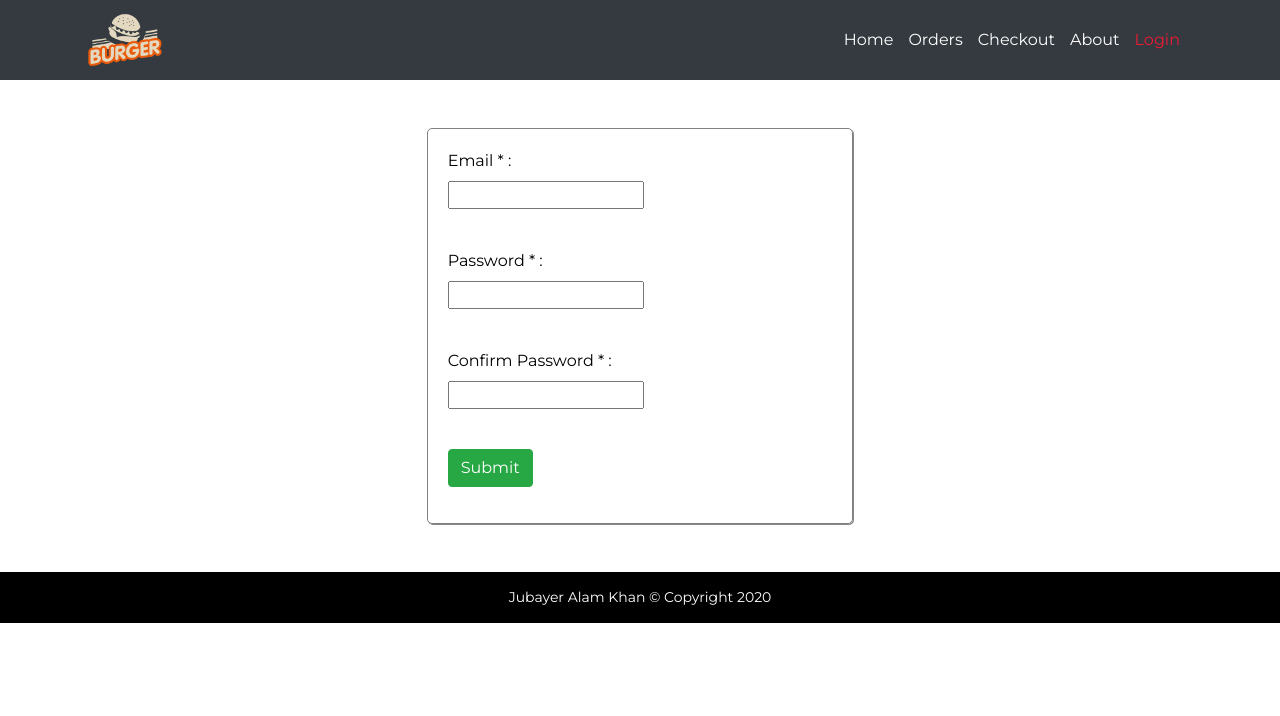
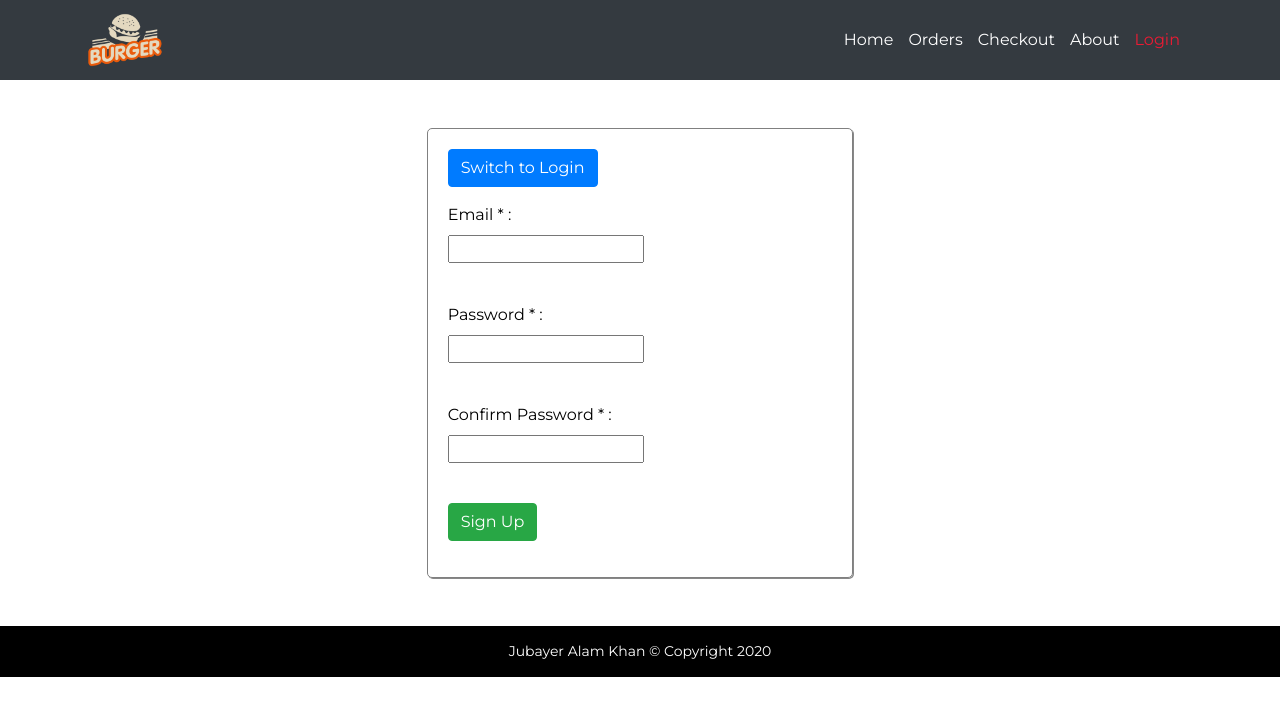
Before and after one commit to jakdev047/my-burger, a React (Create React App) app: page /login in a window 1280 px wide. Shown: the top 716 px of the page. Built offline with nearby package versions, Linux system fonts and the light colour scheme.

Commit message:
switch to sign up to login

```diff
--- a/src/components/Auth/Auth.js
+++ b/src/components/Auth/Auth.js
@@ -1,5 +1,5 @@
 import React, { Component } from 'react';
-import {  Form, Formik } from 'formik';
+import { Form, Formik } from 'formik';
 import FormikControls from '../FormikControl/FormikControls';
 import * as Yup from 'yup';
 
@@ -12,14 +12,20 @@ class Auth extends Component {
         },
         validationSchema: Yup.object({
             email: Yup.string().email('Invalid Email Formate').required('Email is required'),
-            password: Yup.string().min(6,'Password Minimum 6 characters').required('Password is required'),
-            confirmPassword: Yup.string().oneOf([Yup.ref('password'), ''], 'Password must match').required('Confirm Password is required'),
-        })
+            password: Yup.string().min(6, 'Password Minimum 6 characters').required('Password is required'),
+            confirmPassword: Yup.string().oneOf([Yup.ref('password'), ''], 'Password must match'),
+        }),
+        mode: "Sign Up"
     }
     onSubmit = (values, onSubmitProps) => {
         onSubmitProps.setSubmitting(false);
         onSubmitProps.resetForm();
         console.log(JSON.parse(JSON.stringify(values)));
+    }
+    switchModeHandler = () => {
+        this.setState({
+            mode: this.state.mode === "Sign Up" ? "Login" : "Sign Up"
+        })
     }
     render() {
         return (
@@ -32,13 +38,25 @@ class Auth extends Component {
             }}>
                 <Formik
                     initialValues={this.state.initialValues}
-                    validationSchema={this.state.validationSchema}
+                    validationSchema={
+                       this.state.validationSchema
+
+                    }
                     onSubmit={this.onSubmit}
                     enableReinitialize={true}
                 >
                     {
                         formik => {
                             return (
+                                <>
+                                    <div className="form-group">
+                                        <button
+                                            className="btn btn-primary"
+                                            onClick={this.switchModeHandler}
+                                        >
+                                            Switch to {this.state.mode === "Sign Up" ? "Login" : "Sign Up"}
+                                        </button>
+                                    </div>
                                     <Form>
                                         <div className="form-group">
                                             <FormikControls control="input" type="email" name="email" label=" Email * : " />
@@ -46,15 +64,20 @@ class Auth extends Component {
                                         <div className="form-group">
                                             <FormikControls control="input" type="password" name="password" label=" Password * : " />
                                         </div>
+                                        {
+                                            this.state.mode === "Sign Up" ?
                                             <div className="form-group">
                                                 <FormikControls control="input" type="password" name="confirmPassword" label="Confirm Password * : " />
-                                    </div>
+                                            </div> : null
+                                        }
+
                                         <div className="form-group">
                                             <button type="submit" className="btn btn-success" disabled={!formik.isValid || formik.isSubmitting}>
-                                            Submit
+                                                {this.state.mode === "Sign Up" ? "Sign Up" : "Login"}
                                             </button>
                                         </div>
                                     </Form>
+                                </>
                             )
                         }
                     }
```
Lines whose indentation alone changed are shown as unchanged.
